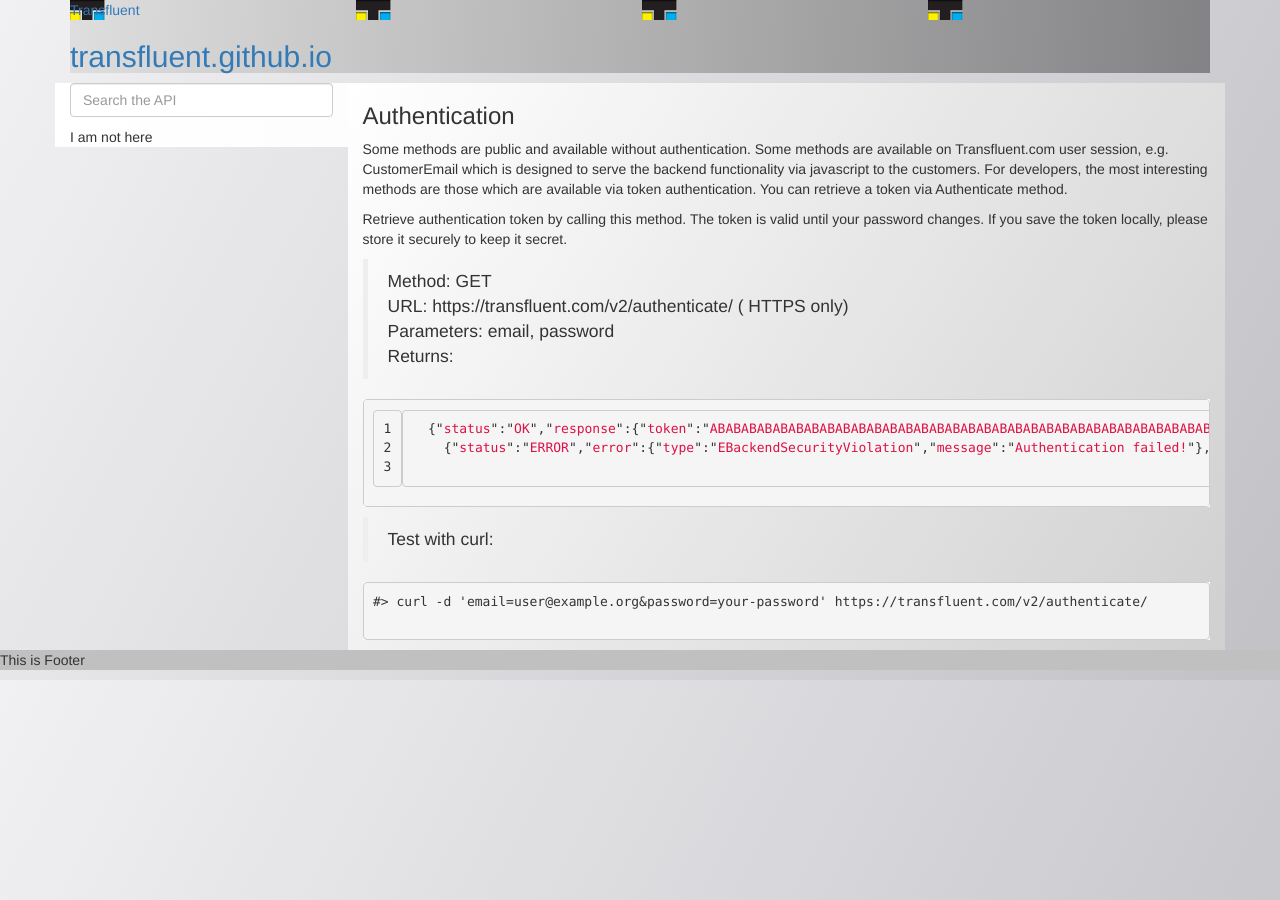
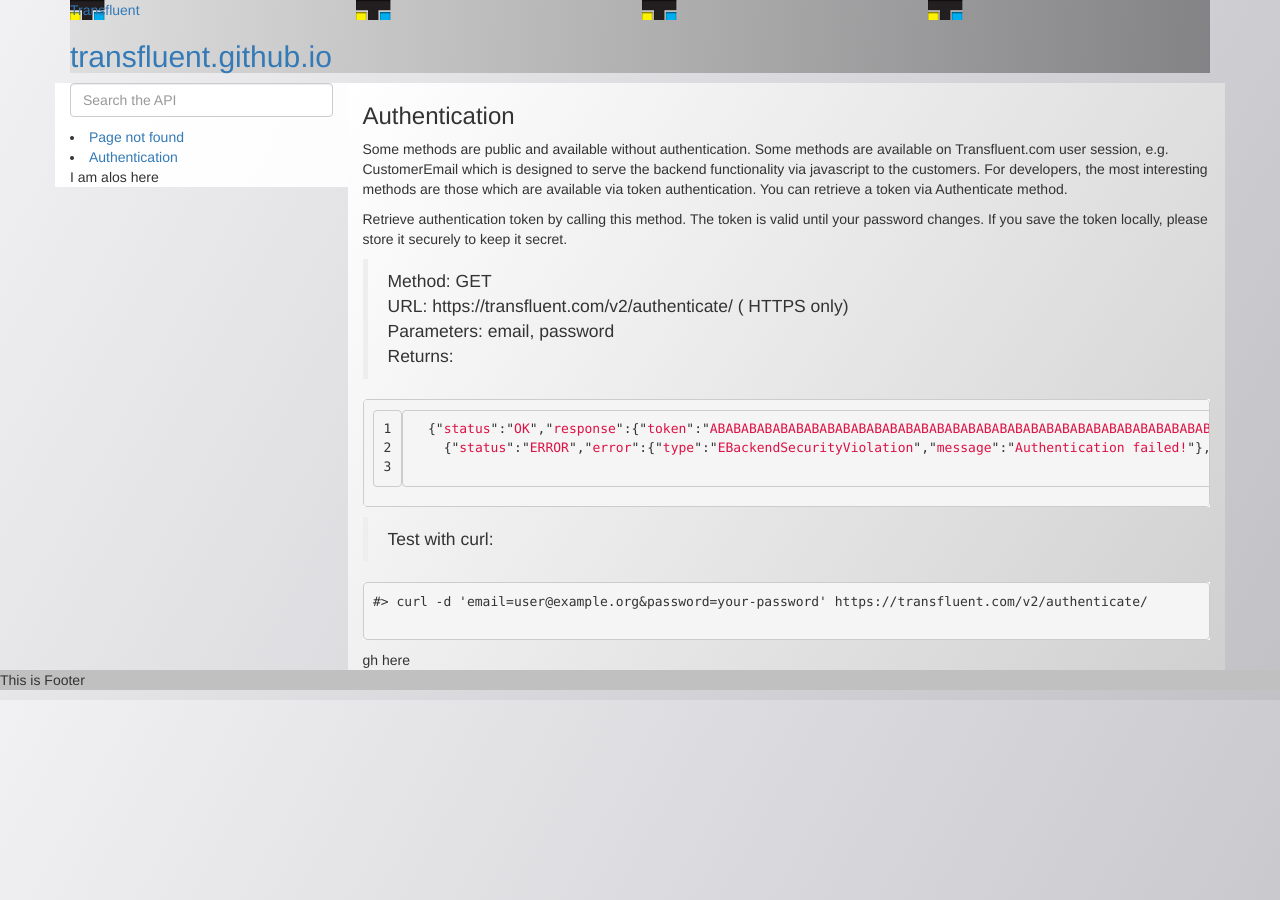
Before and after one commit to Transfluent/transfluent.github.io, a Jekyll site: the page built from api/authentication.md, in a window 1280 px wide. Built offline with Jekyll 4.4.1, drawn with Linux system fonts in a browser that asks for light colours; nearby versions of some CDN libraries.

```diff
--- a/_includes/navigation.html
+++ b/_includes/navigation.html
@@ -9,7 +9,7 @@
   </ul>
 </div>
 
- {% for node in site.categories.apis %}
+ {% for node in site.pages %}
     {% if node.title != nil and node.url != '/' %}
     {% capture nodediff %}{{ page.url | remove:node.url }}{% endcapture %}
     <li><a {% if nodediff != page.url %}class="active" {% endif %}href="{{ node.url}}">{{ node.title}}</a></li>
@@ -21,7 +21,12 @@
    {% for node in site.categories.apis %}
    {{ 'we are here' }}
    {{ node }}
+   {% endfor %}
+
+     {% for node in site.api %}
+   {{ 'we are here' }}
+   {{ node }}
    I can be here
      {% endfor %}
 
-     I am not here
+     I am alos here
--- a/_includes/google_analytics.html
+++ b/_js/google_analytics.js
@@ -1,5 +1,4 @@
-<script type="text/javascript">
-  var _gaq = _gaq || [];
+ var _gaq = _gaq || [];
   _gaq.push(['_setAccount', 'UA-*******']);
   _gaq.push(['_trackPageview']);
 
@@ -8,4 +7,3 @@
     ga.src = ('https:' == document.location.protocol ? 'https://ssl' : 'http://www') + '.google-analytics.com/ga.js';
     var s = document.getElementsByTagName('script')[0]; s.parentNode.insertBefore(ga, s);
   })();
-</script>
--- a/_layouts/api.html
+++ b/_layouts/api.html
@@ -1,6 +1,6 @@
 ---
 layout: default
-categories: apis
+apis: docs
 ---
 <section class='api-container'>
   <header class='api-header'>
--- a/_layouts/default.html
+++ b/_layouts/default.html
@@ -42,7 +42,5 @@
       {% include footer.html %}
     </footer>
 
-    {% include google_analytics.html %}
-
   </body>
 </html>
--- a/api/authentication.md
+++ b/api/authentication.md
@@ -19,3 +19,10 @@ section: api/authentication
 #> curl -d 'email=user@example.org&password=your-password' https://transfluent.com/v2/authenticate/
     {% endhighlight %}
 <div>
+
+{% for node in page.apis %}
+   {{ 'we are here' }}
+   {{ node }}
+   I can be here
+     {% endfor %}
+gh here
--- a/js/scripts.js
+++ b/js/scripts.js
@@ -1 +1 @@
-angular.module("transfluent-api",[]).config(function(e){e.startSymbol("{[{").endSymbol("}]}")});var NavCtrl=function(e){e.friends=[{name:"John",age:25,gender:"boy"},{name:"Jessie",age:30,gender:"girl"},{name:"Johanna",age:28,gender:"girl"},{name:"Joy",age:15,gender:"girl"},{name:"Mary",age:28,gender:"girl"},{name:"Peter",age:95,gender:"boy"},{name:"Sebastian",age:50,gender:"boy"},{name:"Erika",age:27,gender:"girl"},{name:"Patrick",age:40,gender:"boy"},{name:"Samantha",age:60,gender:"girl"}]};
+angular.module("transfluent-api",[]).config(function(e){e.startSymbol("{[{").endSymbol("}]}")});var NavCtrl=function(e){e.friends=[{name:"John",age:25,gender:"boy"},{name:"Jessie",age:30,gender:"girl"},{name:"Johanna",age:28,gender:"girl"},{name:"Joy",age:15,gender:"girl"},{name:"Mary",age:28,gender:"girl"},{name:"Peter",age:95,gender:"boy"},{name:"Sebastian",age:50,gender:"boy"},{name:"Erika",age:27,gender:"girl"},{name:"Patrick",age:40,gender:"boy"},{name:"Samantha",age:60,gender:"girl"}]},_gaq=_gaq||[];_gaq.push(["_setAccount","UA-*******"]),_gaq.push(["_trackPageview"]),function(){var e=document.createElement("script");e.type="text/javascript",e.async=!0,e.src=("https:"==document.location.protocol?"https://ssl":"http://www")+".google-analytics.com/ga.js";var a=document.getElementsByTagName("script")[0];a.parentNode.insertBefore(e,a)}();
```
Also changed, not shown: 5 other files.
